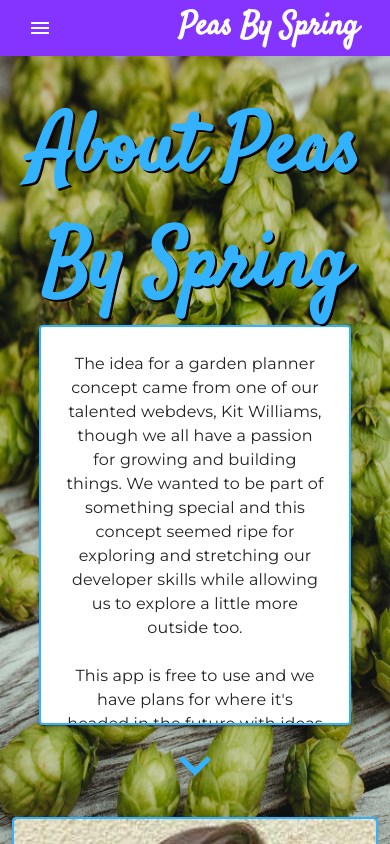
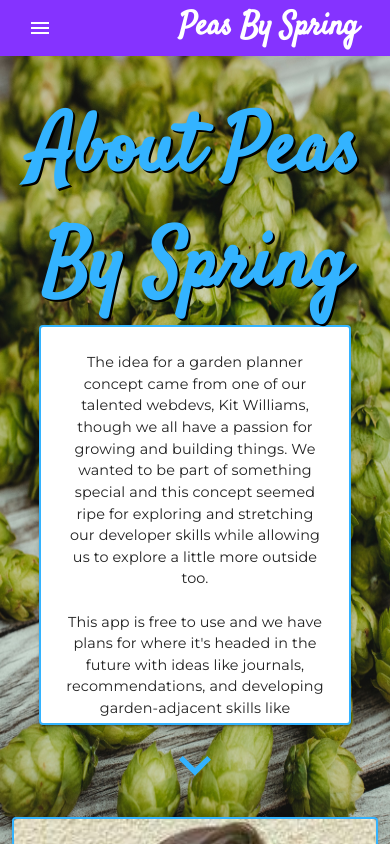
Before and after one commit to Axeljk/garden-app-frontend, a React (Create React App) app: page /about in a window 390 px wide. Shown: the top 844 px of the page. Built offline with nearby package versions, Linux system fonts and the light colour scheme; a web font is replaced by a local one.

Commit message:
fixed some spacing on cardspace and aboutspace, adjusted mobile readiness for about

```diff
--- a/src/components/CardSpace.js
+++ b/src/components/CardSpace.js
@@ -20,7 +20,6 @@ export default function CardSpace() {
             },
         }}>
             <ImageCard info={cardInfo[0]} checked={checked}/>
-            <br/>
             <ImageCard info={cardInfo[1]} checked={checked}/>
         </Box>
     )
--- a/src/pages/About.js
+++ b/src/pages/About.js
@@ -11,6 +11,7 @@ import IconButton from "@mui/material/IconButton";
 import { Link as Scroll } from "react-scroll";
 import { Card, Typography, CardContent } from '@mui/material'
 import AboutSpace from '../components/AboutSpace'
+import { breakpoints } from '@mui/system'
 
 export default function About() {
     const [checked, setChecked] = useState(false);
@@ -33,7 +34,7 @@ export default function About() {
                 {...(checked ? { timeout: 1000 } : {})}
                 collapsedheight={50}
             >
-                <div style={{alignItems:'center'}} className='container'>
+                <div style={{alignItems:'center',fontSize: {xs: '.5rem',md:'2rem'}}} className='container'>
                     <h1 className="pageTitle">About Peas By Spring</h1>
                     <Card sx={{
                         width: '80%',
@@ -49,7 +50,8 @@ export default function About() {
                             <Typography sx={{
                                 fontFamily:'Montserrat',
                                 maxHeight: '400px',
-                                alignItems: 'center'
+                                alignItems: 'center',
+                                fontSize: {xs:'.9rem',md:'1.2rem'}
                             }}>
                                 The idea for a garden planner concept came from one of our talented webdevs, Kit Williams, though we all have a passion for growing and building things. We wanted to be part of something special and this concept seemed ripe for exploring and stretching our developer skills while allowing us to explore a little more outside too.
                                 <br/>
```
